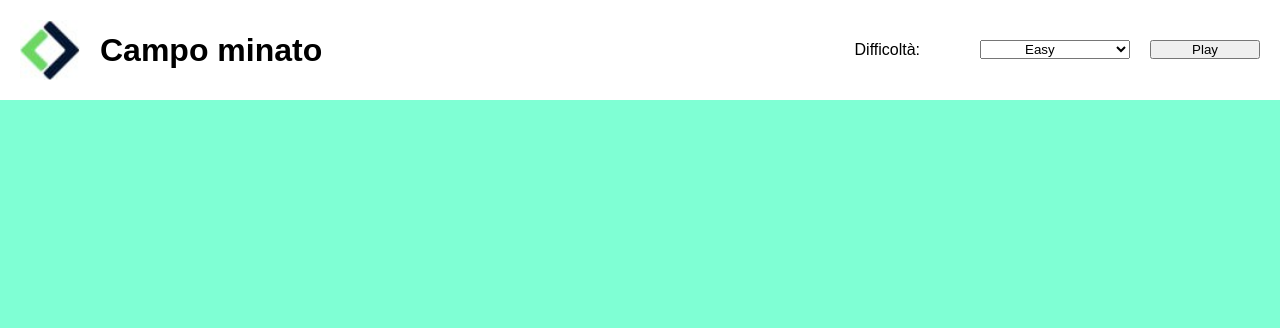
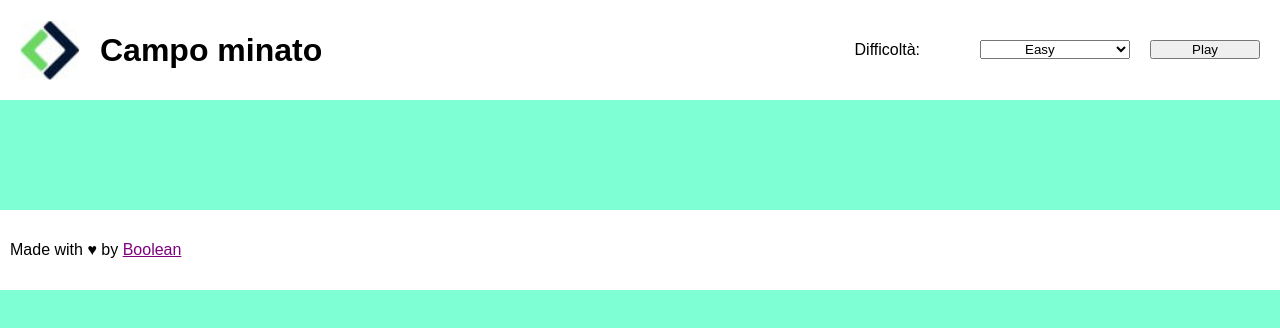
Before and after one commit to PierluigiPapa/js-campominato-grid, a plain HTML site: page index.html in a window 1280 px wide. Drawn offline with Linux system fonts and the light colour scheme.

Commit message:
feat: add footer

```diff
--- a/assets/css/style.css
+++ b/assets/css/style.css
@@ -106,3 +106,26 @@ header {
 }
 
 /* // SECTION MAIN */
+
+footer {
+    background-color: white;
+}
+
+#bottom {
+    height: 80px;
+    width: 100%;
+    margin-top: 60px;
+}
+
+.love-boolean {
+    display: flex;
+    align-items: center;
+
+}
+
+p {
+    padding-left: 10px;
+}
+.bool {
+    color: purple;
+}
--- a/assets/javascript/main.js
+++ b/assets/javascript/main.js
@@ -9,6 +9,8 @@ buttonHmtl.addEventListener('click', inizioGioco);
 
 function selectedSquareChangeColor(){
     this.classList.add('box-selected-color');
+
+    console.log(this.innerHTML)
 }
 
 function inizioGioco() {
@@ -22,7 +24,6 @@ function inizioGioco() {
             box.innerHTML = i;
 
             box.addEventListener('click', selectedSquareChangeColor);
-            console.log(i)
         }
 
     }else if (level.value == 'medium') {
@@ -33,7 +34,6 @@ function inizioGioco() {
             box.innerHTML = i;
 
             box.addEventListener('click', selectedSquareChangeColor);
-            console.log(i)
         }
     }else if (level.value == 'hard') {
         for (let i = 1; i <= 49; i++) {
@@ -43,7 +43,6 @@ function inizioGioco() {
             box.innerHTML = i;
 
             box.addEventListener('click', selectedSquareChangeColor);
-            console.log(i)
         }
     }
 }
--- a/index.html
+++ b/index.html
@@ -55,6 +55,12 @@
     </main>
     <!-- // SECTION MAIN // -->
 
+    <!-- SECTION FOOTER -->
+    <footer id="bottom" class="love-boolean">
+        <p>Made with <strong>&hearts;</strong> by <span class="bool"><u>Boolean</u></span></p>
+    </footer>
+    <!-- // SECTION FOOTER // -->
+
     <!-- LINK JAVASCRIPT -->
     <script src="./assets/javascript/main.js"></script>
 </body>
```
